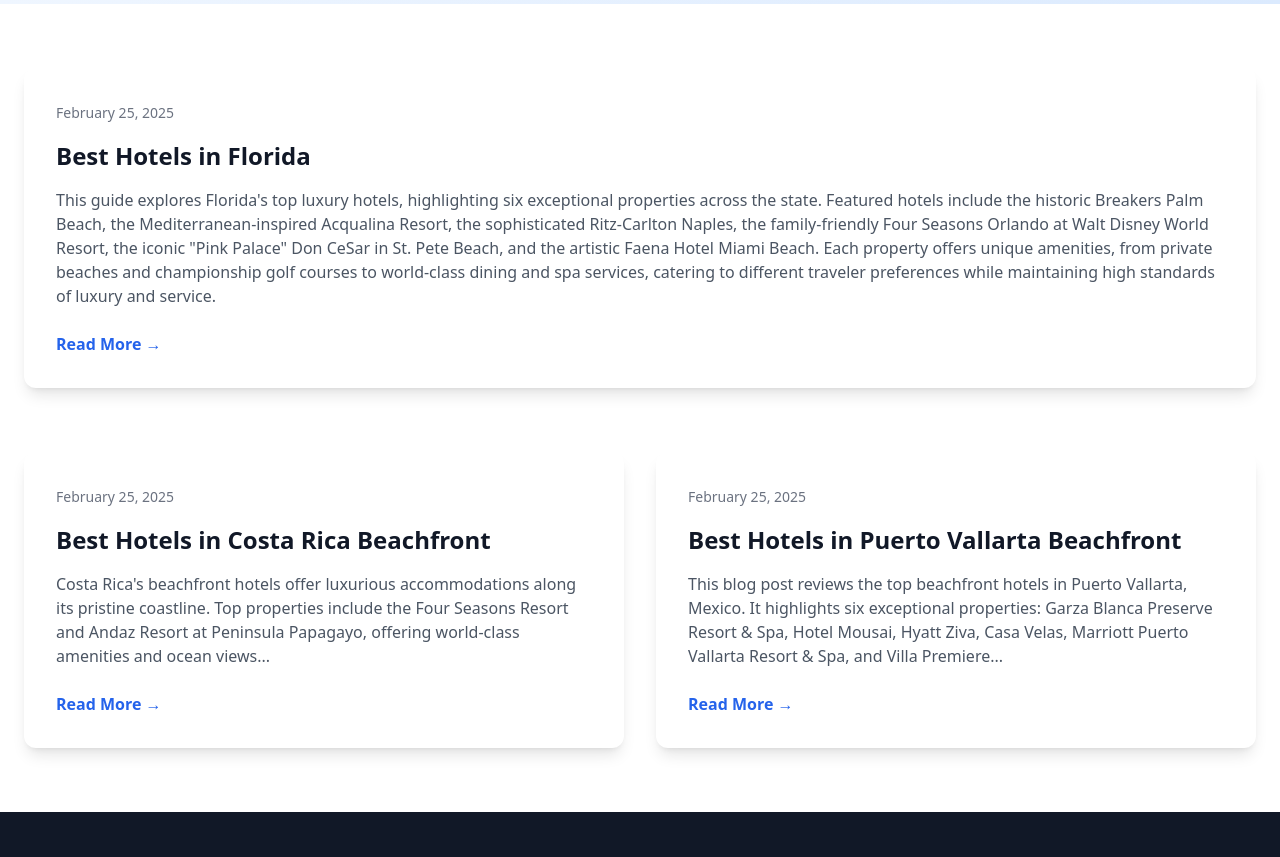
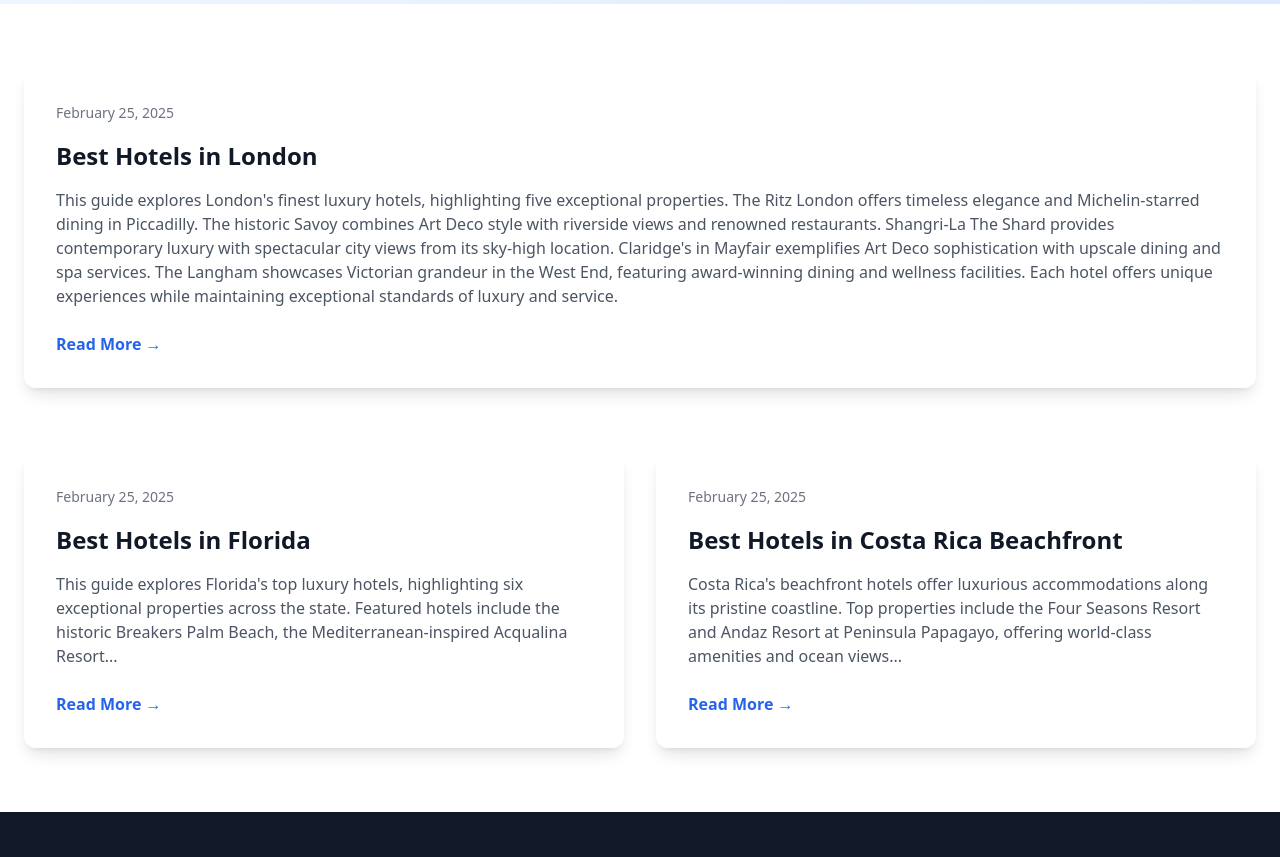
Before and after one commit to test-acc-12349/texas-web-design-2025-02-23-i9k65, a plain HTML site: page blog.html in a window 1280 px wide. Shown: the part 400-1257 px from the top of the page. Drawn offline with nearby package versions, Linux system fonts and the light colour scheme.

Commit message:
Update blog listing with best-hotels-in-london-20250225-yre.html

```diff
--- a/blog.html
+++ b/blog.html
@@ -35,12 +35,12 @@
                         <span class="text-sm text-gray-500">February 25, 2025</span>
                     </div>
                     <h2 class="text-2xl font-bold mb-4 text-gray-900 hover:text-blue-600 transition-colors duration-300">
-                        <a href="https://test-acc-12349.github.io/texas-web-design-2025-02-23-i9k65/blog/best-hotels-in-florida-20250225-8yn.html">
-                            Best Hotels in Florida
+                        <a href="https://test-acc-12349.github.io/texas-web-design-2025-02-23-i9k65/blog/best-hotels-in-london-20250225-yre.html">
+                            Best Hotels in London
                         </a>
                     </h2>
-                    <p class="text-gray-600 mb-6">This guide explores Florida's top luxury hotels, highlighting six exceptional properties across the state. Featured hotels include the historic Breakers Palm Beach, the Mediterranean-inspired Acqualina Resort, the sophisticated Ritz-Carlton Naples, the family-friendly Four Seasons Orlando at Walt Disney World Resort, the iconic "Pink Palace" Don CeSar in St. Pete Beach, and the artistic Faena Hotel Miami Beach. Each property offers unique amenities, from private beaches and championship golf courses to world-class dining and spa services, catering to different traveler preferences while maintaining high standards of luxury and service.</p>
-                    <a href="https://test-acc-12349.github.io/texas-web-design-2025-02-23-i9k65/blog/best-hotels-in-florida-20250225-8yn.html" class="inline-block text-blue-600 hover:text-blue-700 font-semibold transition-colors duration-300">
+                    <p class="text-gray-600 mb-6">This guide explores London's finest luxury hotels, highlighting five exceptional properties. The Ritz London offers timeless elegance and Michelin-starred dining in Piccadilly. The historic Savoy combines Art Deco style with riverside views and renowned restaurants. Shangri-La The Shard provides contemporary luxury with spectacular city views from its sky-high location. Claridge's in Mayfair exemplifies Art Deco sophistication with upscale dining and spa services. The Langham showcases Victorian grandeur in the West End, featuring award-winning dining and wellness facilities. Each hotel offers unique experiences while maintaining exceptional standards of luxury and service.</p>
+                    <a href="https://test-acc-12349.github.io/texas-web-design-2025-02-23-i9k65/blog/best-hotels-in-london-20250225-yre.html" class="inline-block text-blue-600 hover:text-blue-700 font-semibold transition-colors duration-300">
                         Read More →
                     </a>
                 </div>
@@ -52,12 +52,12 @@
                         <span class="text-sm text-gray-500">February 25, 2025</span>
                     </div>
                     <h2 class="text-2xl font-bold mb-4 text-gray-900 hover:text-blue-600 transition-colors duration-300">
-                        <a href="https://test-acc-12349.github.io/texas-web-design-2025-02-23-i9k65/blog/best-hotels-in-costa-rica-beachfront-20250225-r5c.html">
-                            Best Hotels in Costa Rica Beachfront
+                        <a href="https://test-acc-12349.github.io/texas-web-design-2025-02-23-i9k65/blog/best-hotels-in-florida-20250225-8yn.html">
+                            Best Hotels in Florida
                         </a>
                     </h2>
-                    <p class="text-gray-600 mb-6">Costa Rica's beachfront hotels offer luxurious accommodations along its pristine coastline. Top properties include the Four Seasons Resort and Andaz Resort at Peninsula Papagayo, offering world-class amenities and ocean views...</p>
-                    <a href="https://test-acc-12349.github.io/texas-web-design-2025-02-23-i9k65/blog/best-hotels-in-costa-rica-beachfront-20250225-r5c.html" class="inline-block text-blue-600 hover:text-blue-700 font-semibold transition-colors duration-300">
+                    <p class="text-gray-600 mb-6">This guide explores Florida's top luxury hotels, highlighting six exceptional properties across the state. Featured hotels include the historic Breakers Palm Beach, the Mediterranean-inspired Acqualina Resort...</p>
+                    <a href="https://test-acc-12349.github.io/texas-web-design-2025-02-23-i9k65/blog/best-hotels-in-florida-20250225-8yn.html" class="inline-block text-blue-600 hover:text-blue-700 font-semibold transition-colors duration-300">
                         Read More →
                     </a>
                 </div>
@@ -66,12 +66,12 @@
                         <span class="text-sm text-gray-500">February 25, 2025</span>
                     </div>
                     <h2 class="text-2xl font-bold mb-4 text-gray-900 hover:text-blue-600 transition-colors duration-300">
-                        <a href="https://test-acc-12349.github.io/texas-web-design-2025-02-23-i9k65/blog/best-hotels-in-puerto-vallarta-beachfront-20250225-i7k.html">
-                            Best Hotels in Puerto Vallarta Beachfront
+                        <a href="https://test-acc-12349.github.io/texas-web-design-2025-02-23-i9k65/blog/best-hotels-in-costa-rica-beachfront-20250225-r5c.html">
+                            Best Hotels in Costa Rica Beachfront
                         </a>
                     </h2>
-                    <p class="text-gray-600 mb-6">This blog post reviews the top beachfront hotels in Puerto Vallarta, Mexico. It highlights six exceptional properties: Garza Blanca Preserve Resort & Spa, Hotel Mousai, Hyatt Ziva, Casa Velas, Marriott Puerto Vallarta Resort & Spa, and Villa Premiere...</p>
-                    <a href="https://test-acc-12349.github.io/texas-web-design-2025-02-23-i9k65/blog/best-hotels-in-puerto-vallarta-beachfront-20250225-i7k.html" class="inline-block text-blue-600 hover:text-blue-700 font-semibold transition-colors duration-300">
+                    <p class="text-gray-600 mb-6">Costa Rica's beachfront hotels offer luxurious accommodations along its pristine coastline. Top properties include the Four Seasons Resort and Andaz Resort at Peninsula Papagayo, offering world-class amenities and ocean views...</p>
+                    <a href="https://test-acc-12349.github.io/texas-web-design-2025-02-23-i9k65/blog/best-hotels-in-costa-rica-beachfront-20250225-r5c.html" class="inline-block text-blue-600 hover:text-blue-700 font-semibold transition-colors duration-300">
                         Read More →
                     </a>
                 </div>
```
